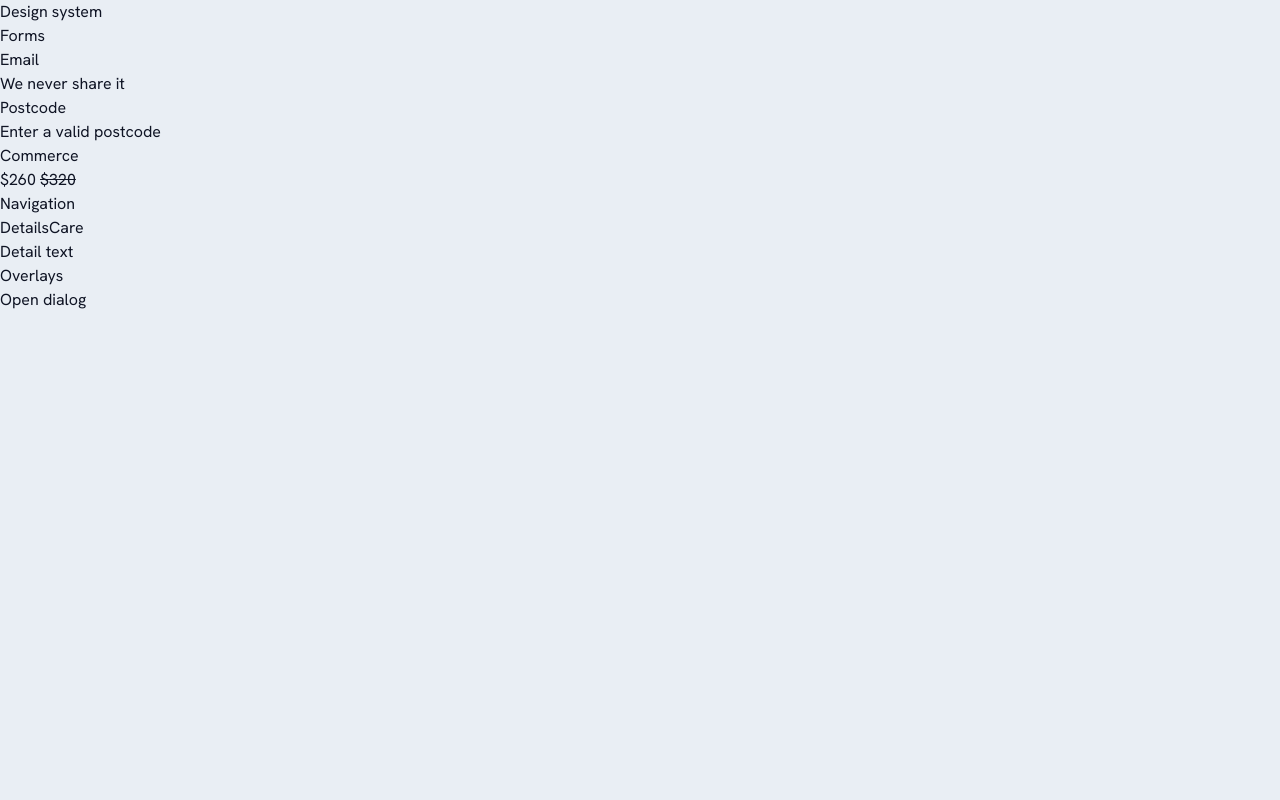
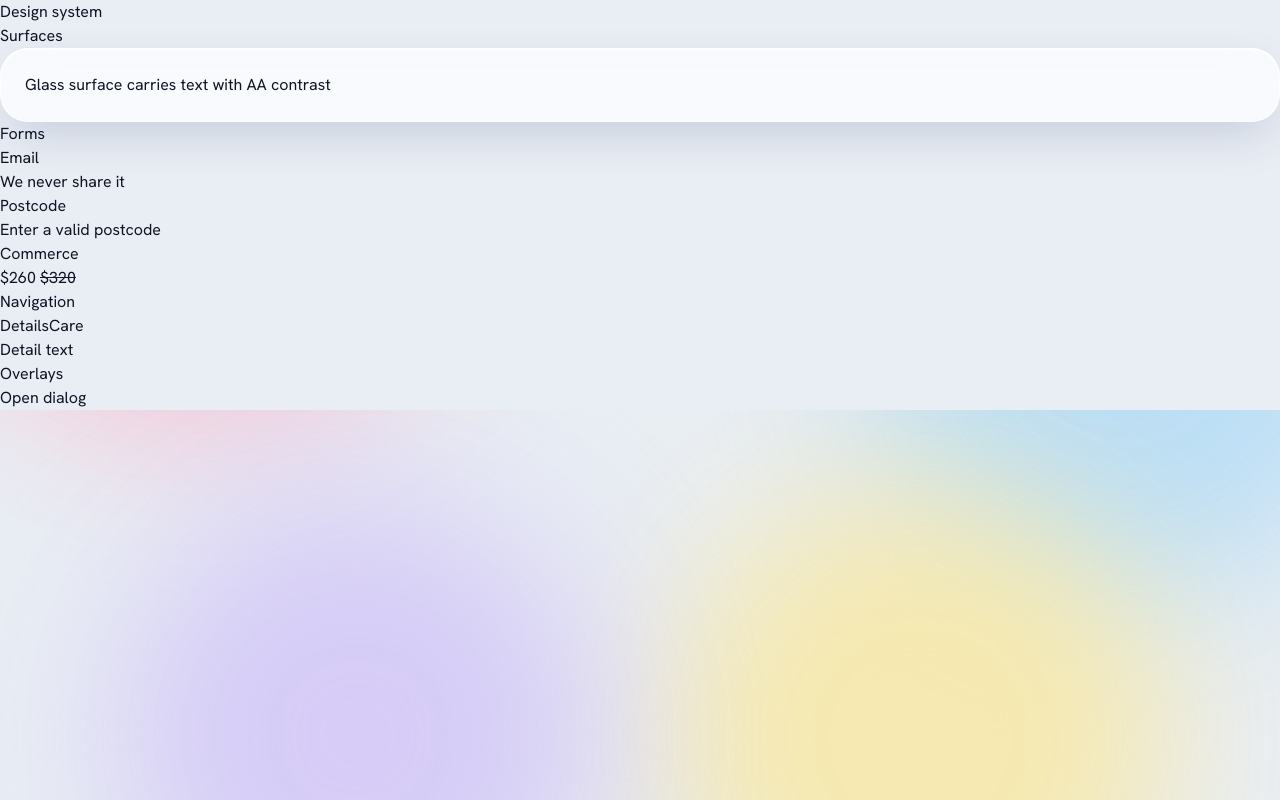
Before and after one commit to foysalahmedmin/prysm-website, a Next.js app: page /design-system in a window 1280 px wide. Built offline with nearby package versions, Linux system fonts and the light colour scheme; no server answers.

Commit message:
feat: add the brand surface system

```diff
--- a/src/app/design-system/page.tsx
+++ b/src/app/design-system/page.tsx
@@ -7,6 +7,18 @@ export default function DesignSystemPage() {
   return (
     <>
       <h1>Design system</h1>
+      <section data-ds-section="surfaces" aria-labelledby="ds-surfaces">
+        <h2 id="ds-surfaces">Surfaces</h2>
+        <div className="light-field" data-ds-surface="light-field" aria-hidden="true">
+          <i />
+          <i />
+          <i />
+          <i />
+        </div>
+        <div className="glass glass-strong p-6" data-ds-surface="glass">
+          <p>Glass surface carries text with AA contrast</p>
+        </div>
+      </section>
       <section data-ds-section="forms" aria-labelledby="ds-forms">
         <h2 id="ds-forms">Forms</h2>
         <TextField label="Email" hint="We never share it" />
--- a/src/app/globals.css
+++ b/src/app/globals.css
@@ -1,5 +1,6 @@
 @import 'tailwindcss';
 @import '../styles/tokens.css';
+@import '../styles/surfaces.css';
 
 @layer base {
   html {
--- /dev/null
+++ b/src/styles/surfaces.css
@@ -0,0 +1,166 @@
+/* PRYSM surfaces: glass, the prismatic edge and the light field. */
+
+/* Lets the edge's gradient angle be set from JavaScript and animated. */
+@property --angle {
+  syntax: '<angle>';
+  inherits: false;
+  initial-value: 0deg;
+}
+
+@layer components {
+  /* Level 1: decorative or chrome. Never carry text over photography on this fill. */
+  .glass {
+    position: relative;
+    background: rgb(255 255 255 / var(--alpha-glass));
+    backdrop-filter: blur(var(--blur-glass)) saturate(170%);
+    -webkit-backdrop-filter: blur(var(--blur-glass)) saturate(170%);
+    border: 1px solid rgb(255 255 255 / 0.72);
+    border-radius: 28px;
+    box-shadow:
+      0 1px 0 rgb(255 255 255 / 0.9) inset,
+      0 18px 50px -12px rgb(40 52 110 / 0.22);
+  }
+
+  /* Level 2: any panel that carries text. */
+  .glass-strong {
+    --alpha-glass: var(--alpha-glass-strong);
+  }
+
+  /* Level 3: forms, fallbacks. */
+  .glass-solid {
+    background: var(--color-surface);
+    backdrop-filter: none;
+    -webkit-backdrop-filter: none;
+  }
+
+  /* The signature: a conic-gradient edge revealed through a mask. Add data-active to force it on. */
+  .edge {
+    position: relative;
+  }
+  .edge::before {
+    content: '';
+    position: absolute;
+    inset: -1px;
+    border-radius: inherit;
+    padding: 1.5px;
+    background: conic-gradient(
+      from var(--angle),
+      #ff6b8b,
+      #ffb86b,
+      #f6e27a,
+      #6be3b0,
+      #6bc4ff,
+      #9a7bff,
+      #ff6b8b
+    );
+    -webkit-mask:
+      linear-gradient(#000 0 0) content-box,
+      linear-gradient(#000 0 0);
+    -webkit-mask-composite: xor;
+    mask:
+      linear-gradient(#000 0 0) content-box,
+      linear-gradient(#000 0 0);
+    mask-composite: exclude;
+    opacity: 0;
+    transition: opacity 0.4s;
+    pointer-events: none;
+  }
+  .edge:hover::before,
+  .edge[data-active]::before {
+    opacity: 0.95;
+  }
+
+  /* The spectrum as an underline or a bar. Never a text fill: it fails contrast. */
+  .spectrum-line {
+    background: linear-gradient(90deg, #ff6b8b, #ffb86b, #f6e27a, #6be3b0, #6bc4ff, #9a7bff);
+    height: 4px;
+    border-radius: 4px;
+  }
+
+  /* Four large blurred blobs behind everything. Render once: <div class="light-field" aria-hidden="true"><i/><i/><i/><i/></div> */
+  .light-field {
+    position: fixed;
+    inset: 0;
+    z-index: -1;
+    overflow: hidden;
+    pointer-events: none;
+  }
+  .light-field i {
+    position: absolute;
+    border-radius: 50%;
+    filter: blur(70px);
+    opacity: 0.85;
+    animation: light-drift 26s ease-in-out infinite alternate;
+  }
+  .light-field i:nth-child(1) {
+    width: 46vw;
+    height: 46vw;
+    left: -8vw;
+    top: -12vw;
+    background: var(--light-rose);
+  }
+  .light-field i:nth-child(2) {
+    width: 40vw;
+    height: 40vw;
+    right: -6vw;
+    top: 4vw;
+    background: var(--light-ice);
+    animation-delay: -6s;
+  }
+  .light-field i:nth-child(3) {
+    width: 36vw;
+    height: 36vw;
+    right: 14vw;
+    bottom: -10vw;
+    background: var(--light-citrine);
+    animation-delay: -12s;
+  }
+  .light-field i:nth-child(4) {
+    width: 34vw;
+    height: 34vw;
+    left: 6vw;
+    bottom: -8vw;
+    background: var(--light-lavender);
+    animation-delay: -18s;
+  }
+}
+
+@keyframes light-drift {
+  to {
+    transform: translate3d(5vw, 4vw, 0) scale(1.12);
+  }
+}
+
+/* Lighter blur on small screens: at most two glass layers there. */
+@media (max-width: 640px) {
+  .glass {
+    backdrop-filter: blur(var(--blur-glass-mobile)) saturate(170%);
+    -webkit-backdrop-filter: blur(var(--blur-glass-mobile)) saturate(170%);
+  }
+}
+
+@supports not (backdrop-filter: blur(1px)) {
+  .glass {
+    background: rgb(244 247 251 / 0.92);
+  }
+}
+
+@media (prefers-reduced-transparency: reduce) {
+  .glass {
+    background: var(--color-surface);
+    backdrop-filter: none;
+    -webkit-backdrop-filter: none;
+  }
+}
+
+@media (prefers-reduced-motion: reduce) {
+  .light-field i {
+    animation: none;
+  }
+}
+
+@media (forced-colors: active) {
+  .glass {
+    border: 1px solid CanvasText;
+  }
+}
```
Also changed, not shown: 1 other file (tests, documents, lock files or other folders).
